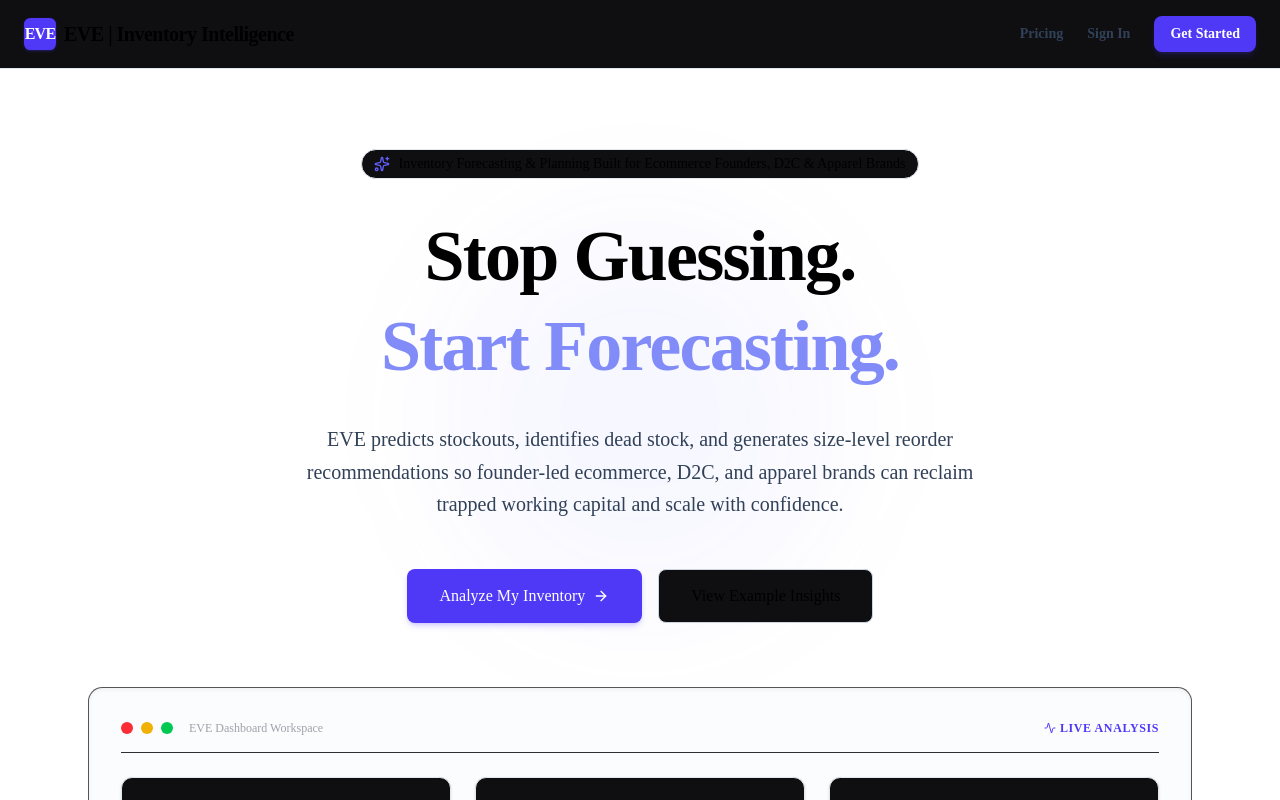
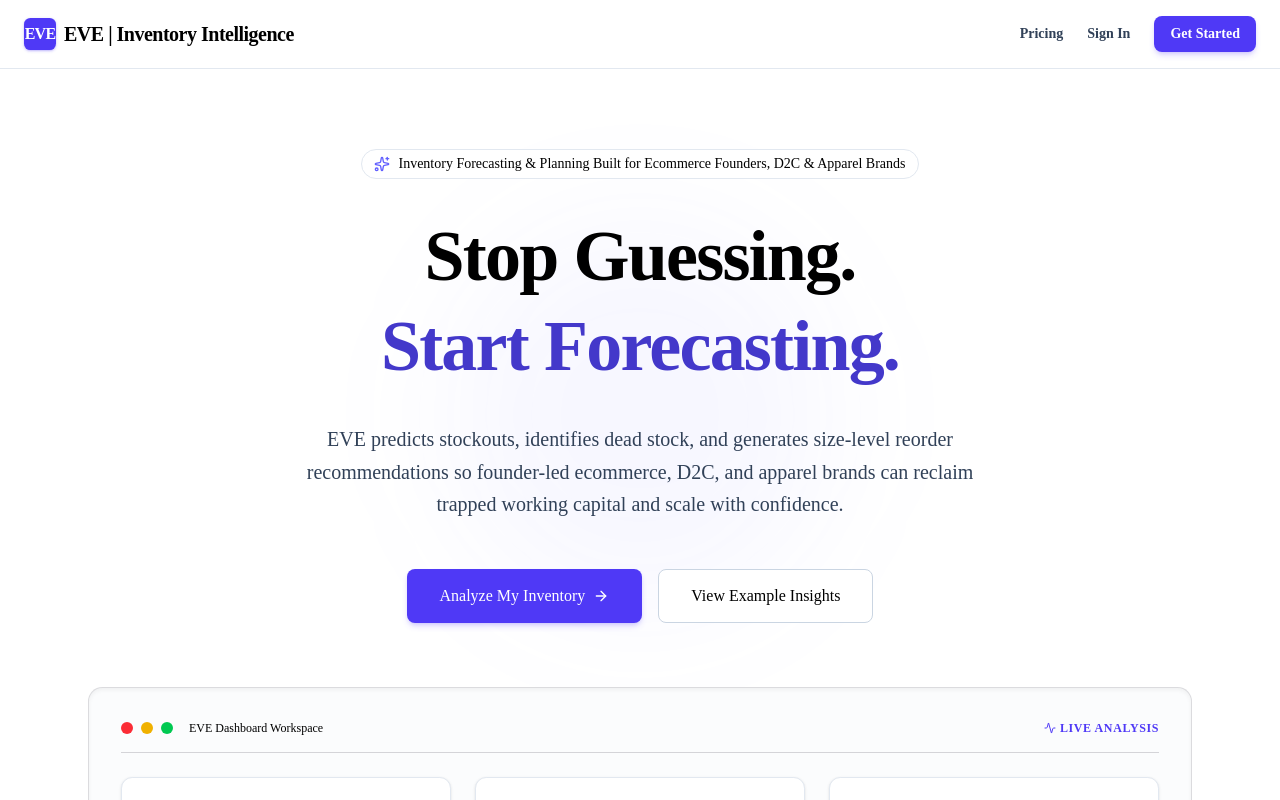
Before and after one commit to devottamkumar1310-cpu/Aethercorp-EVE, a Next.js app in the folder frontend/: page / in a window 1280 px wide. Shown: the top 800 px of the page. Built offline with nearby package versions, Linux system fonts and the light colour scheme.

Commit message:
Configure default html data-theme to executive-light in layout

```diff
--- a/frontend/src/app/layout.tsx
+++ b/frontend/src/app/layout.tsx
@@ -33,7 +33,7 @@
   return (
     <html
       lang="en"
-      data-theme="dark"
+      data-theme="executive-light"
       className={`${geistSans.variable} ${geistMono.variable} h-full antialiased`}
     >
       <head>
```
